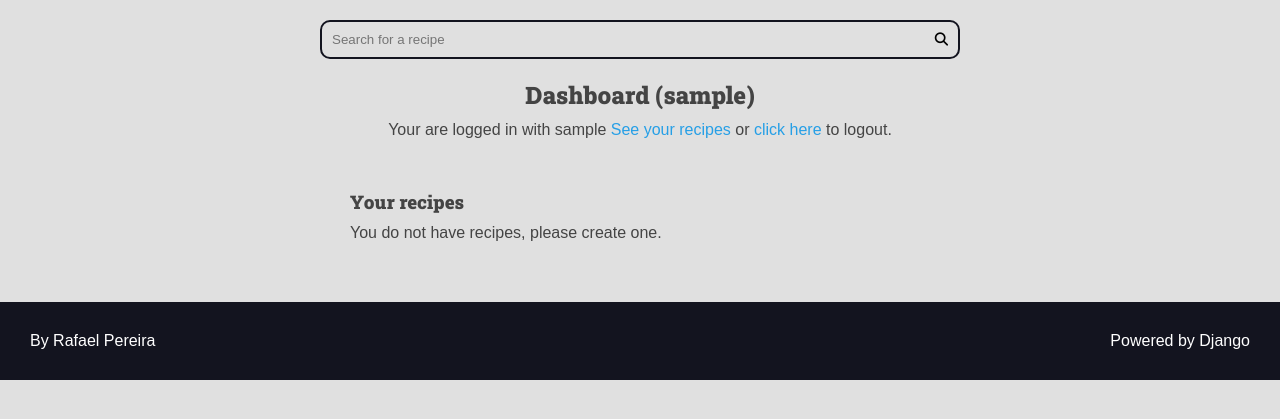
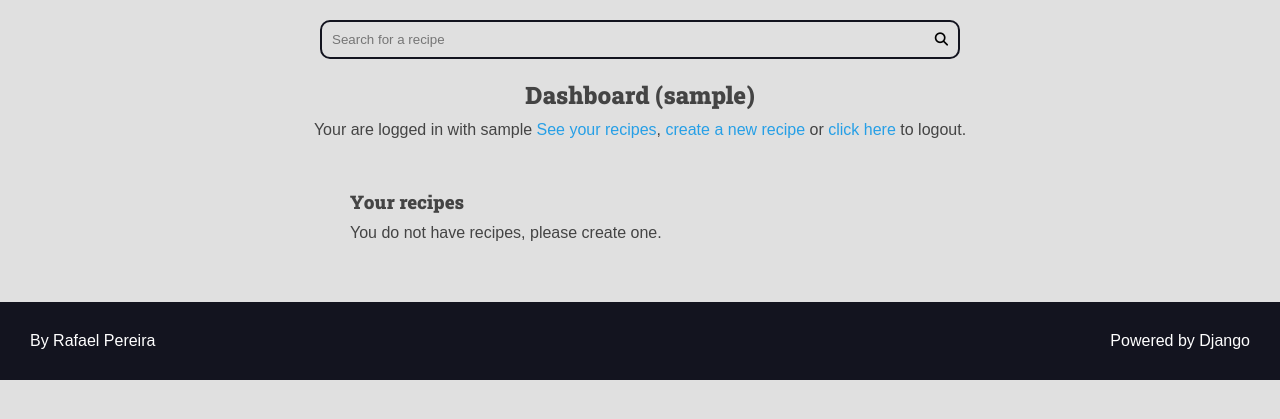
Before and after one commit to Rafaelp122/curso_projeto_django1, a Django app: page /authors/dashboard/ in a window 1280 px wide. Shown: the part 93-512 px from the top of the page. Run offline with Django 5.2, Linux system fonts and the light colour scheme; the visitor is signed in with stand-in values (Sample User, id 1); data that the repository does not hold is empty.

Commit message:
feat(dashboard recipe): add new recipe creation view and update login message

```diff
--- a/authors/templates/authors/partials/login_message.html
+++ b/authors/templates/authors/partials/login_message.html
@@ -2,7 +2,8 @@
     <div class='login-message'>
         Your are logged in with
         {{ request.user.username }}
-        <a href="{% url 'authors:dashboard' %}">See your recipes</a> or
+        <a href="{% url 'authors:dashboard' %}">See your recipes</a>,
+        <a href="{% url 'authors:dashboard_recipe_new' %}">create a new recipe</a> or
         <form class="inline-form" action="{% url 'authors:logout' %}" method="POST">
             {% csrf_token %}
             <input type="hidden" name="username" value="{{ request.user.username }}">
--- a/authors/urls.py
+++ b/authors/urls.py
@@ -12,6 +12,11 @@ urlpatterns = [
     path("logout/", views.logout_view, name="logout"),
     path("dashboard/", views.dashboard, name='dashboard'),
     path(
+        "dashboard/recipe/new/",
+        views.dashboard_recipe_new,
+        name="dashboard_recipe_new"
+    ),
+    path(
         "dashboard/recipe/<int:id>/edit/",
         views.dashboard_recipe_edit,
         name='dashboard_recipe_edit'
--- a/authors/views.py
+++ b/authors/views.py
@@ -138,3 +138,35 @@ def dashboard_recipe_edit(request, id):
             'form': form
         }
     )
+
+
+@login_required(login_url='authors:login', redirect_field_name='next')
+def dashboard_recipe_new(request):
+    form = AuthorRecipeForm(
+        data=request.POST or None,
+        files=request.FILES or None,
+    )
+
+    if form.is_valid():
+        recipe = form.save(commit=False)
+
+        recipe.author = request.user
+        recipe.preparation_steps_is_html = False
+        recipe.is_published = False
+
+        recipe.save()
+
+        messages.success(request, 'Salvo com sucesso!')
+
+        return redirect(
+            reverse('authors:dashboard_recipe_edit', args=(recipe.id,))
+        )
+
+    return render(
+        request,
+        'authors/pages/dashboard_recipe.html',
+        context={
+            'form': form,
+            'form_action': reverse('authors:dashboard_recipe_new')
+        }
+    )
```
